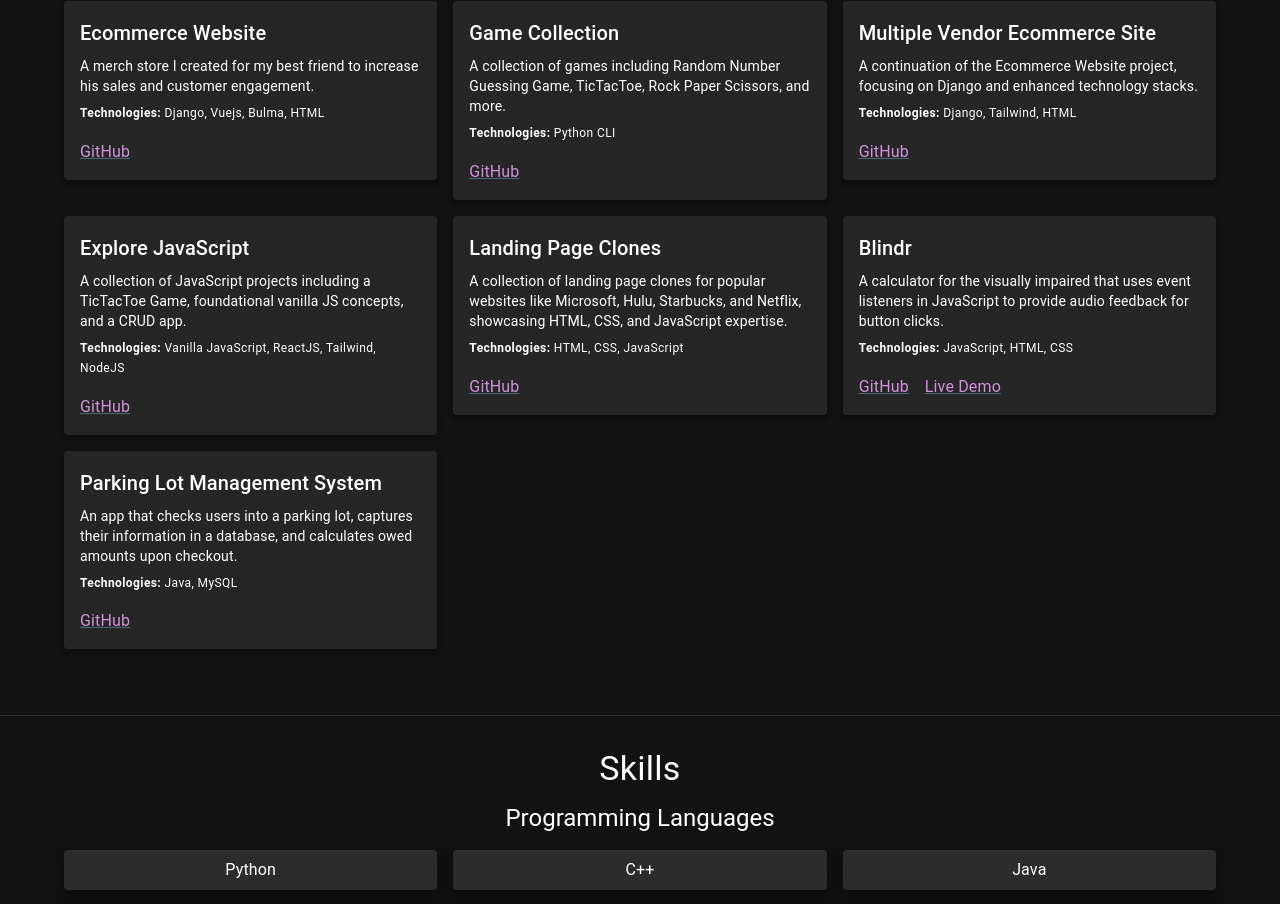
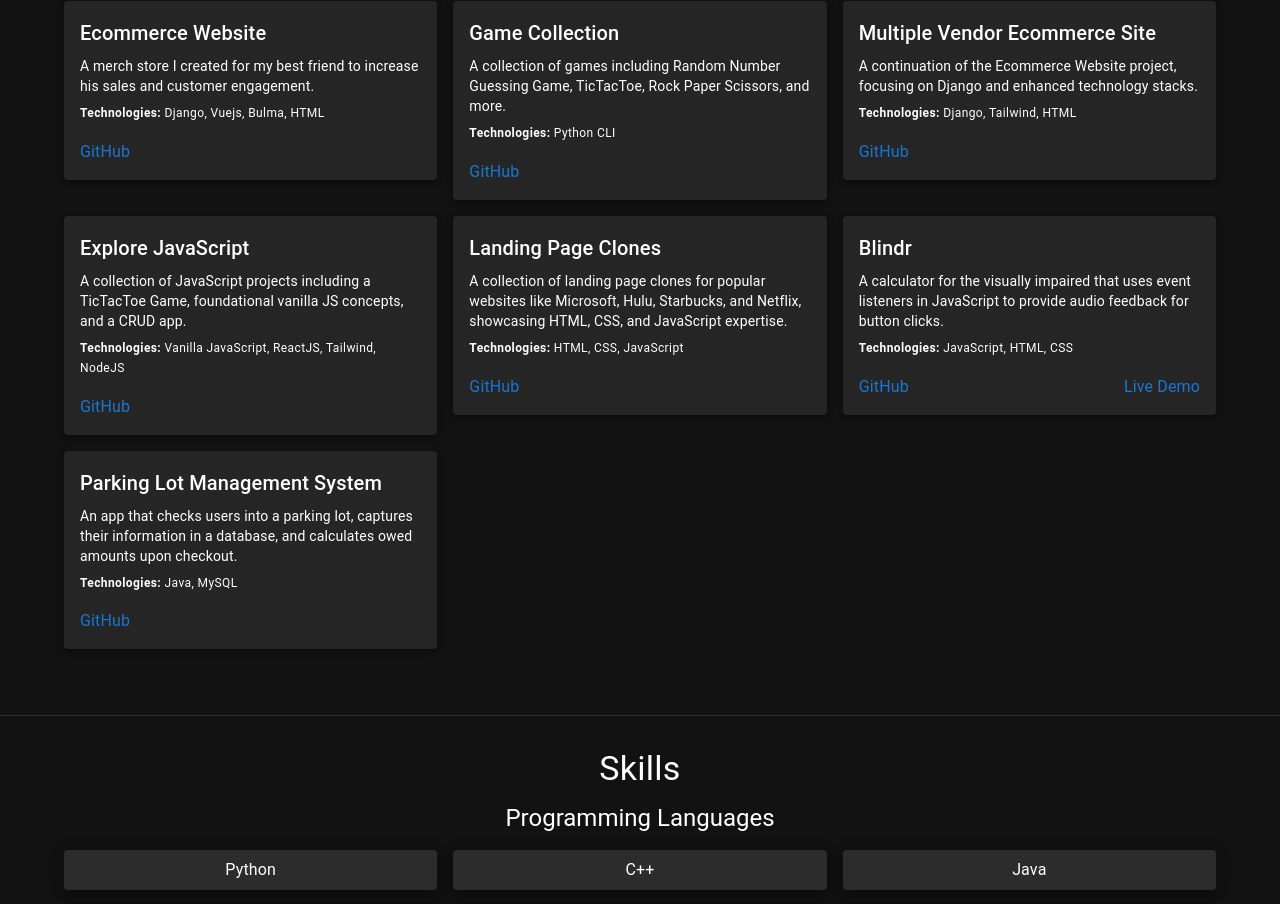
Before and after one commit to olivernjeru/olivernjeru.github.io, a React (Create React App) app: page / in a window 1280 px wide. Shown: the part 2661-3565 px from the top of the page. Built offline with nearby package versions, Linux system fonts and the light colour scheme.

Commit message:
use NoUnderlineLink

```diff
--- a/src/components/Projects.js
+++ b/src/components/Projects.js
@@ -1,6 +1,7 @@
 import React from 'react';
-import { Typography, Box, Container, Grid, Paper, Link } from '@mui/material';
+import { Typography, Box, Container, Grid, Paper } from '@mui/material';
 import { projects } from './dataStores/Projects';
+import { NoUnderlineLink } from './utilities/formats/NoUnderlineLink';
 
 const Projects = () => {
   return (
@@ -40,24 +41,14 @@ const Projects = () => {
                 <Typography variant="caption" display="block" mt={1}>
                   <strong>Technologies:</strong> {project.technologies}
                 </Typography>
-                <Box mt={2}>
-                  <Link
-                    href={project.github}
-                    target="_blank"
-                    rel="noopener"
-                    sx={{ marginRight: 2, color: 'secondary.main' }}
-                  >
+                <Box mt={2} sx={{ display: 'flex', justifyContent: 'space-between' }}> {/* Added flex and gap for spacing */}
+                  <NoUnderlineLink href={project.github}>
                     GitHub
-                  </Link>
+                  </NoUnderlineLink>
                   {project.live && ( // Conditional rendering for the "Live" link
-                    <Link
-                      href={project.live}
-                      target="_blank"
-                      rel="noopener"
-                      sx={{ color: 'secondary.main' }}
-                    >
+                    <NoUnderlineLink href={project.live}>
                       Live Demo
-                    </Link>
+                    </NoUnderlineLink>
                   )}
                 </Box>
               </Paper>
```
